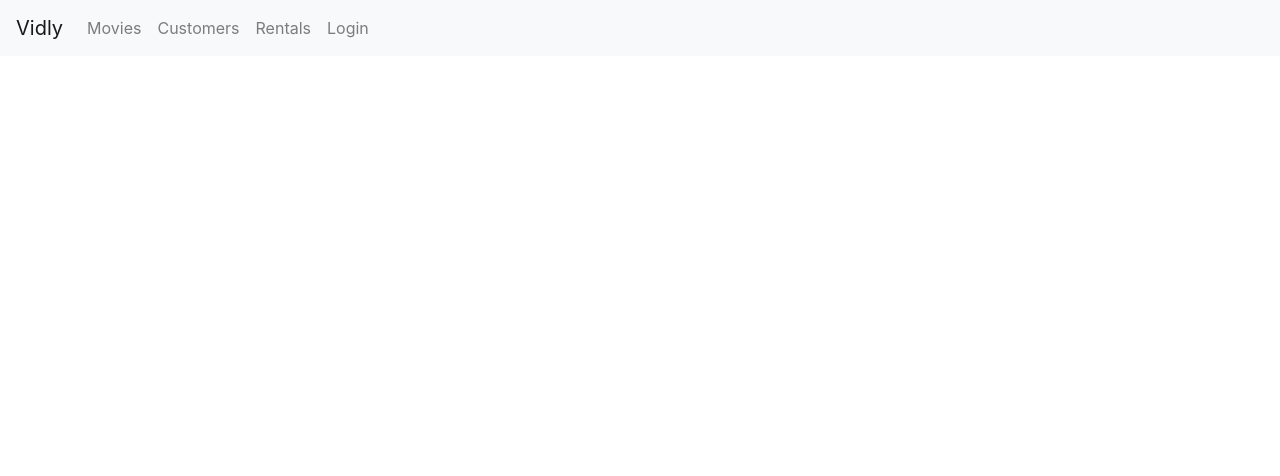
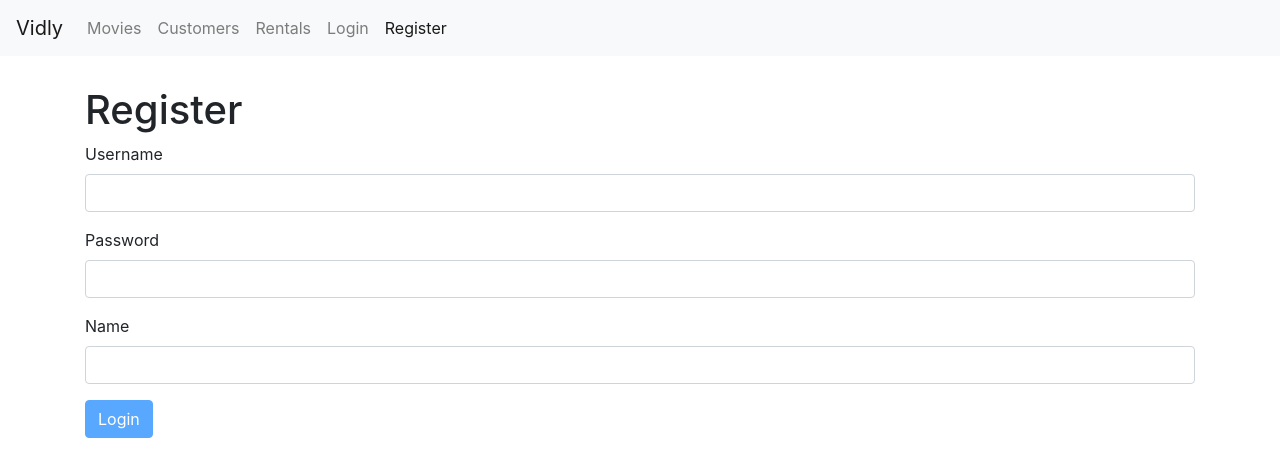
Before and after one commit to Pinky057/mastering_react, a React (Create React App) app: page /register in a window 1280 px wide. Before the commit this address led to /not-found. Shown: the top 476 px of the page. Built offline with nearby package versions, Linux system fonts and the light colour scheme.

Commit message:
validating from with Joi adding register

```diff
--- a/src/App.js
+++ b/src/App.js
@@ -7,6 +7,7 @@
 import NavBar from "./components/navBar";
 import MovieFrom from "./components/movieFrom";
 import LoginFrom from "./components/loginFrom";
+import RegisterFrom from "./components/registerFrom";
 import './App.css';
 
 
@@ -16,6 +17,7 @@
       <NavBar />
       <main className="container">
     <Switch>
+        <Route path="/register" component={RegisterFrom}></Route>
         <Route path="/login" component={LoginFrom}></Route>
         <Route path="/movies" component={Movies}></Route>
         <Route path="/customers" component={Customers}></Route>
--- a/src/components/navBar.jsx
+++ b/src/components/navBar.jsx
@@ -26,6 +26,8 @@
                     </NavLink>
                     <NavLink className="nav-item nav-link" to="/login">Login
                     </NavLink>
+                    <NavLink className="nav-item nav-link" to="/register">Register
+                    </NavLink>
                 </div>
             </div>
         </nav>
--- /dev/null
+++ b/src/components/registerFrom.jsx
@@ -0,0 +1,48 @@
+import React, {Component} from 'react';
+import Form from "./common/form";
+import Joi from 'joi-browser';
+
+class RegisterFrom extends Form{
+
+    state ={
+        data:{username:'', password:'', name:''},
+        errors:{}
+    };
+
+    schema ={
+        username:Joi.string()
+            .required()
+            .email()
+            .label('Username'),
+        password:Joi.string()
+            .required()
+            .min(5)
+            .label('Password'),
+        name:Joi.string()
+            .required()
+            .label('Name')
+    };
+    doSubmit=()=>{
+        //call the server
+        console.log("Submitted");
+    };
+
+    render() {
+        return (
+            <div>
+                <h1>Register</h1>
+                <form  onSubmit={this.handleSubmit}>
+
+                    {this.renderInput('username', 'Username')}
+                    {this.renderInput('password', 'Password', 'password')}
+                    {this.renderInput('name', 'Name')}
+                    {this.renderButton("Login")}
+
+                </form>
+
+            </div>
+        );
+    }
+}
+
+export default RegisterFrom;
```
Lines whose indentation alone changed are shown as unchanged.
